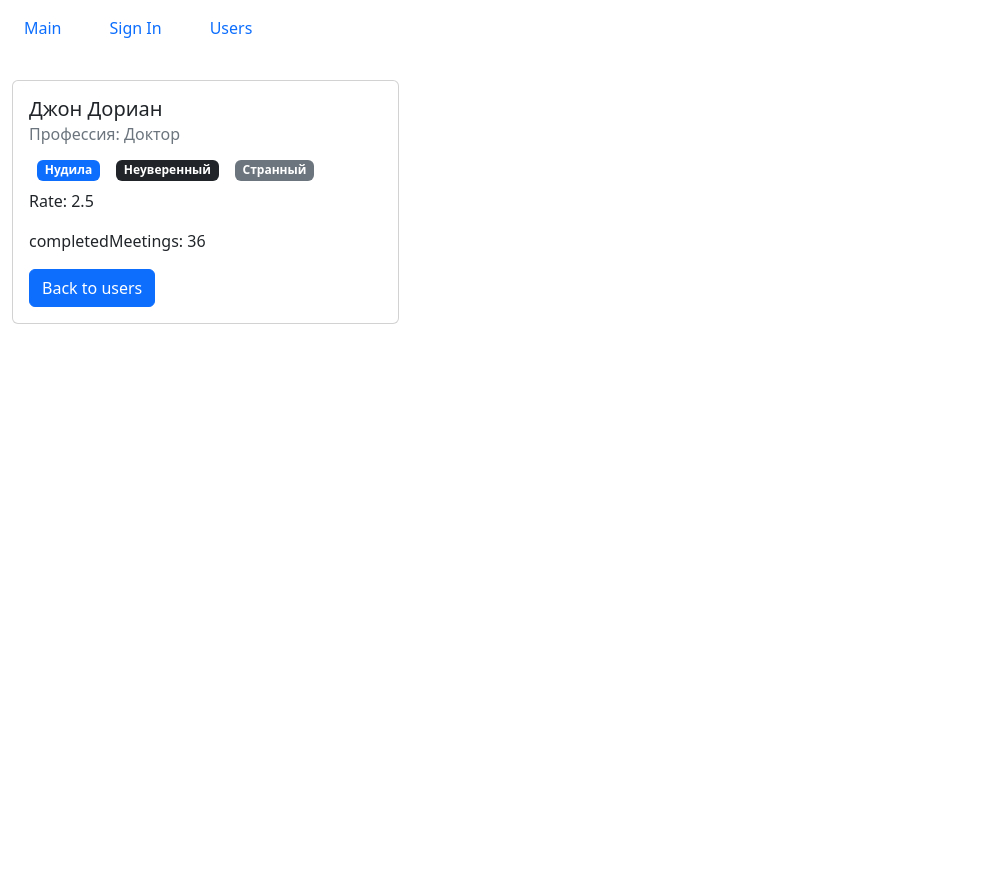
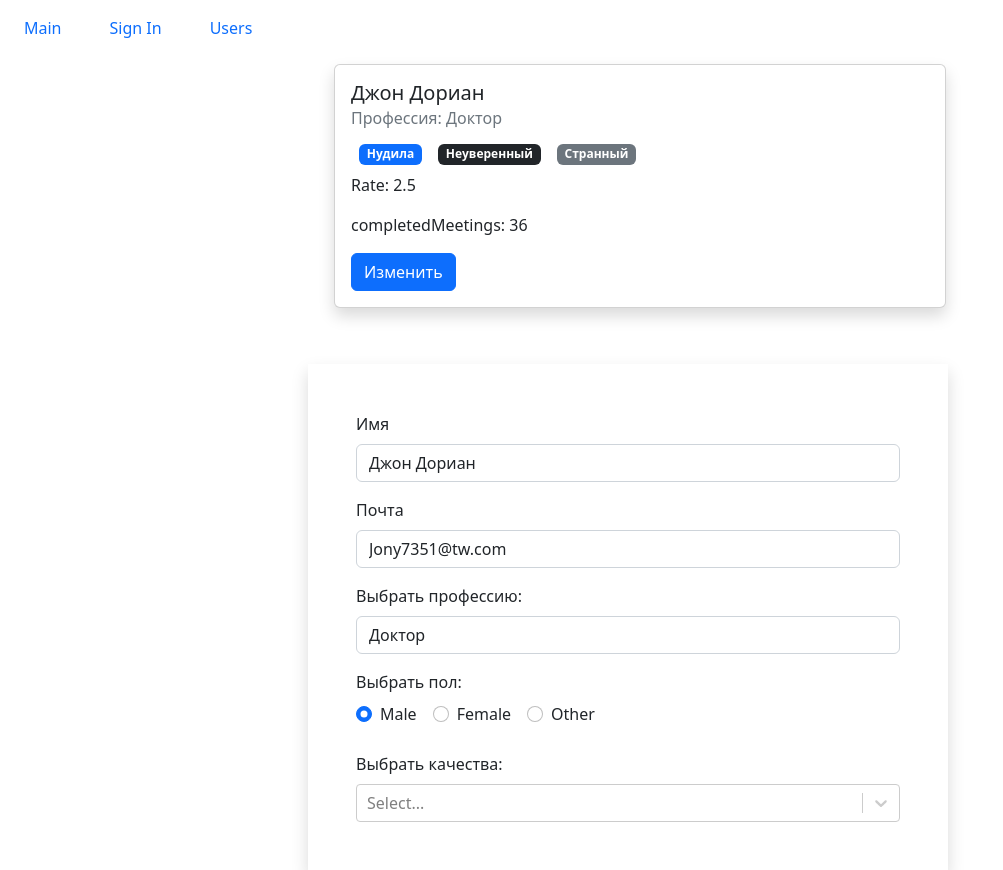
Before and after one commit to NMKD/fast-company, a React (Create React App) app: page /users/67rdca3eeb7f6fgeed471815/edit in a window 1280 px wide. Shown: the whole page, without its empty margins (0-1003 px from the left). Before the commit the page ends 800 px from the top, so only its background shows below. Built offline with nearby package versions, Linux system fonts and the light colour scheme.

Commit message:
has added formUser

```diff
--- a/src/components/pages/users.jsx
+++ b/src/components/pages/users.jsx
@@ -4,9 +4,8 @@ import User from "../ui/users/user";
 import UsersList from "../ui/users/usersList";
 
 const Users = () => {
-    const params = useParams();
-    const { id } = params;
-    return <>{id ? <User id={id} /> : <UsersList />}</>;
+    const { id } = useParams();
+    return <>{id ? <User userId={id} /> : <UsersList />}</>;
 };
 
 export default Users;
--- /dev/null
+++ b/src/components/ui/form/formUser.jsx
@@ -0,0 +1,97 @@
+import React, { useState, useEffect } from "react";
+import api from "../../../api";
+import TextField from "./fields/textField";
+import PropTypes from "prop-types";
+import SelectField from "./fields/selectField";
+import MultiSelectField from "./fields/multiSelectField";
+import RadioField from "./fields/radioField";
+
+const FormUser = ({ user }) => {
+    const [userSate, setUser] = useState(user);
+    const [professions, setProfessions] = useState([]);
+    const radioOptions = [
+        { name: "Male", value: "male" },
+        { name: "Female", value: "female" },
+        { name: "Other", value: "other" }
+    ];
+    // const [data, setData] = useState({
+    //     name: "",
+    //     email: "",
+    //     profession: "",
+    //     sex: "male",
+    //     qualities: []
+    // });
+
+    const handleSubmit = (e) => {
+        e.preventDefault();
+        console.log(userSate);
+    };
+
+    const handleChangeData = (target) => {
+        console.log(userSate);
+        setUser((prevState) => ({
+            ...prevState,
+            [target.name]: target.value
+        }));
+    };
+    useEffect(() => {
+        async function fetchData() {
+            try {
+                const newProf = await api.professions.fetchAll();
+                setProfessions(newProf);
+            } catch (error) {
+                throw new Error(
+                    "error when mounting the component SignUpForm in ui/form"
+                );
+            }
+        }
+        fetchData();
+    }, [professions]);
+
+    return (
+        <>
+            <form className="needs-validation" onSubmit={handleSubmit}>
+                <TextField
+                    name="name"
+                    value={userSate.name}
+                    label="Имя"
+                    onChange={handleChangeData}
+                />
+                <TextField
+                    label="Почта"
+                    name="email"
+                    value={userSate.email}
+                    onChange={handleChangeData}
+                />
+                <SelectField
+                    label="Выбрать профессию:"
+                    defaulOption="Choose..."
+                    options={professions}
+                    onChange={handleChangeData}
+                    name="profession"
+                    value={userSate.profession.name}
+                />
+                <RadioField
+                    label="Выбрать пол: "
+                    options={radioOptions}
+                    name="sex"
+                    value={userSate.sex}
+                    onChange={handleChangeData}
+                />
+                <MultiSelectField
+                    label="Выбрать качества:"
+                    options={userSate.qualities}
+                    name="qualities"
+                    onChange={handleChangeData}
+                    value={[]}
+                />
+            </form>
+        </>
+    );
+};
+
+FormUser.propTypes = {
+    user: PropTypes.object
+};
+
+export default FormUser;
--- /dev/null
+++ b/src/components/ui/users/cardUser.jsx
@@ -0,0 +1,47 @@
+import React from "react";
+import PropTypes from "prop-types";
+import Qualitie from "../qualities/qualitie";
+import { Link } from "react-router-dom";
+
+const CardUser = ({ user, pathName }) => {
+    return (
+        <>
+            {user ? (
+                <div className="card m-2 shadow">
+                    <div className="card-body">
+                        <h5 className="card-title">{user.name}</h5>
+                        <h6 className="card-subtitle mb-2 text-muted">
+                            Профессия: {user.profession.name}
+                        </h6>
+                        {user.qualities.map((q) => (
+                            <Qualitie
+                                key={q.name}
+                                color={q.color}
+                                name={q.name}
+                            />
+                        ))}
+                        <p className="card-text">Rate: {user.rate}</p>
+                        <p className="card-text">
+                            completedMeetings: {user.completedMeetings}
+                        </p>
+                        <Link
+                            className="btn btn-primary"
+                            to={`${pathName}/edit`}
+                        >
+                            Изменить
+                        </Link>
+                    </div>
+                </div>
+            ) : (
+                <h1>Loading...</h1>
+            )}
+        </>
+    );
+};
+
+CardUser.propTypes = {
+    user: PropTypes.object,
+    pathName: PropTypes.string
+};
+
+export default CardUser;
--- /dev/null
+++ b/src/components/ui/users/editUser.jsx
@@ -0,0 +1,27 @@
+import React from "react";
+import { useParams } from "react-router-dom";
+import FormUser from "../form/formUser";
+import PropTypes from "prop-types";
+
+const EditUsers = ({ user }) => {
+    const { edit } = useParams();
+    return (
+        edit === "edit" && (
+            <>
+                {
+                    <div className="row mt-5">
+                        <div className="col-6 offset-md-3 offset-lg-3 shadow p-5">
+                            <FormUser user={user} />
+                        </div>
+                    </div>
+                }
+            </>
+        )
+    );
+};
+
+EditUsers.propTypes = {
+    user: PropTypes.object
+};
+
+export default EditUsers;
--- a/src/components/ui/users/user.jsx
+++ b/src/components/ui/users/user.jsx
@@ -1,15 +1,16 @@
 import React, { useState, useEffect } from "react";
-import { useHistory } from "react-router-dom";
+import { useRouteMatch, Route } from "react-router-dom";
 import PropTypes from "prop-types";
 import api from "../../../api";
-import Qualitie from "../qualities/qualitie";
+import EditUser from "./editUser";
+import CardUser from "./cardUser";
 
-const User = ({ id }) => {
+const User = ({ userId }) => {
     const [user, setUser] = useState();
     useEffect(() => {
         async function fetchData() {
             try {
-                const apiUser = await api.users.getById(id);
+                const apiUser = await api.users.getById(userId);
                 setUser(apiUser);
             } catch (error) {
                 throw new Error(
@@ -18,52 +19,34 @@ const User = ({ id }) => {
             }
         }
         fetchData();
-    }, [user]);
+    }, []);
 
-    const history = useHistory();
-    const handleSave = () => {
-        history.push("/users");
-    };
+    const { path, url } = useRouteMatch();
+    console.log(url);
+
     if (!user) {
         return <h1>Loading...</h1>;
     }
     return (
         <>
             <div className="row">
-                <div className="col-12 col-md-6 col-lg-4 p-3">
-                    <div className="card m-2">
-                        <div className="card-body">
-                            <h5 className="card-title">{user.name}</h5>
-                            <h6 className="card-subtitle mb-2 text-muted">
-                                Профессия: {user.profession.name}
-                            </h6>
-                            {user.qualities.map((q) => (
-                                <Qualitie
-                                    key={q.name}
-                                    color={q.color}
-                                    name={q.name}
-                                />
-                            ))}
-                            <p className="card-text">Rate: {user.rate}</p>
-                            <p className="card-text">
-                                completedMeetings: {user.completedMeetings}
-                            </p>
-                            <button
-                                className="btn btn-primary"
-                                onClick={() => handleSave()}
-                            >
-                                Back to users
-                            </button>
-                        </div>
-                    </div>
+                <div className="col-6 offset-md-3 offset-lg-3">
+                    {userId && (
+                        <>
+                            <CardUser user={user} pathName={url} />
+                        </>
+                    )}
                 </div>
+                <Route path={`${path}/:edit`}>
+                    <EditUser user={user} />
+                </Route>
             </div>
         </>
     );
 };
 
 User.propTypes = {
-    id: PropTypes.string.isRequired
+    userId: PropTypes.string.isRequired
 };
 
 export default User;
```
